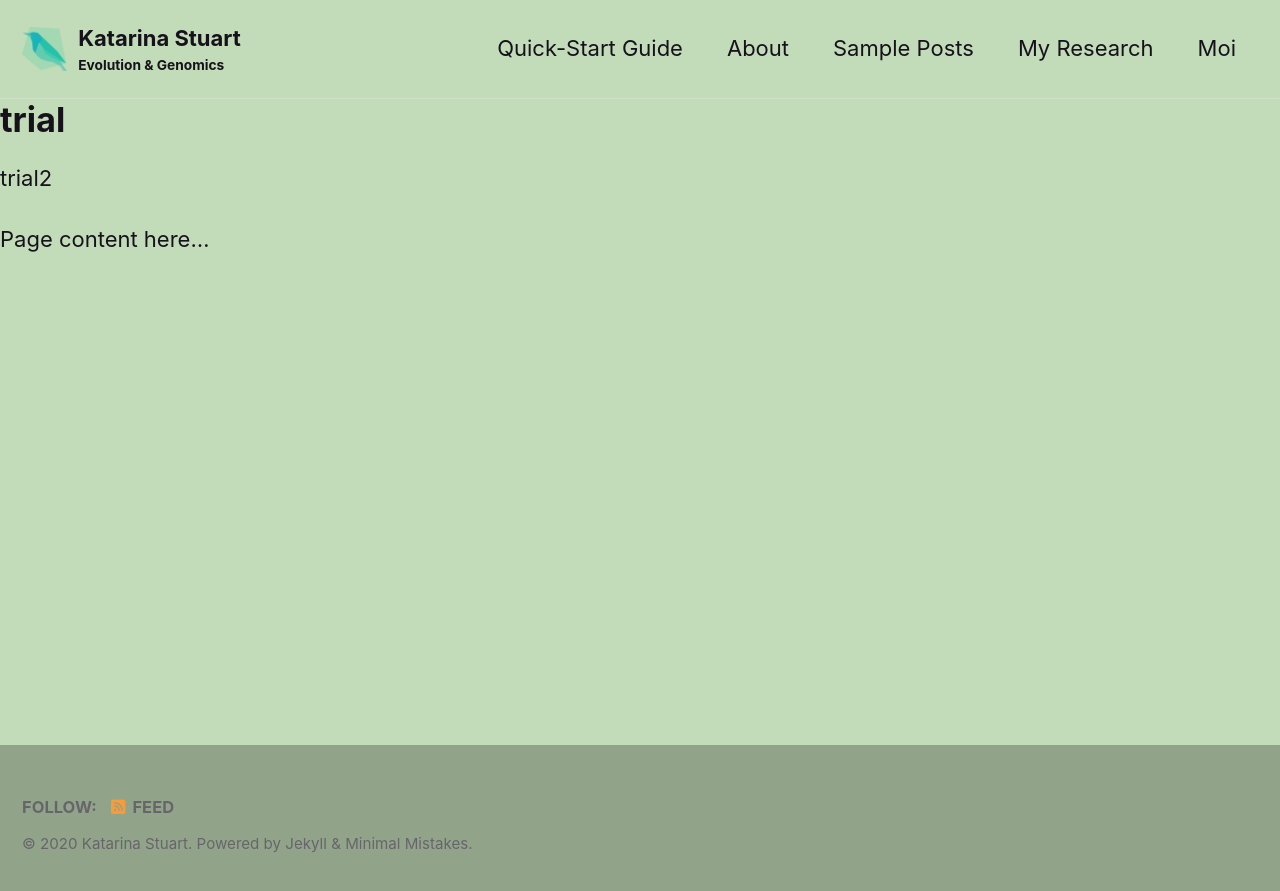
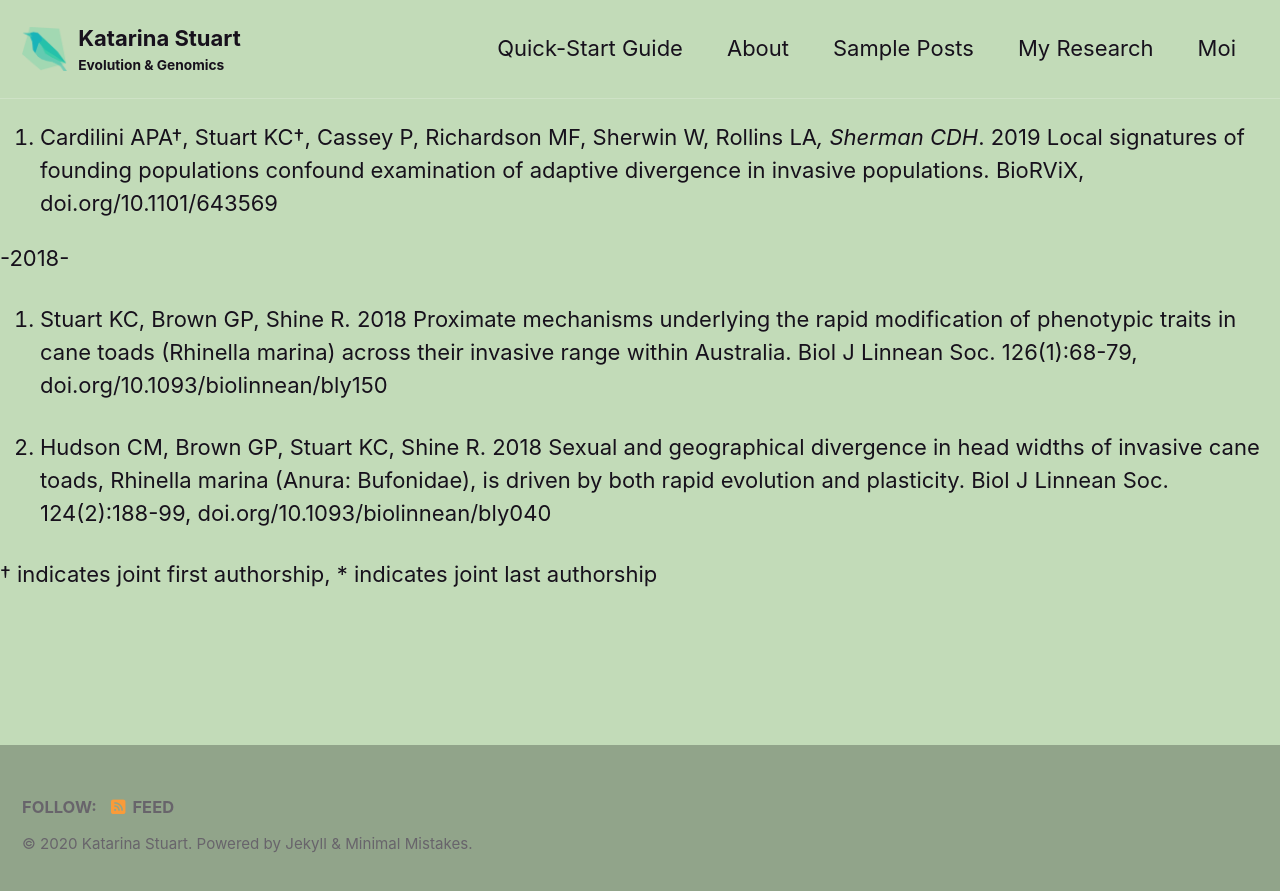
Before and after one commit to katarinastuart/katarinastuart.github.io, a Jekyll site: the page built from _pages/research.md, in a window 1280 px wide. Shown: the top 891 px of the page. Built offline with Jekyll 4.4.1, drawn with Linux system fonts in a browser that asks for light colours; cached includes are drawn as plain includes; nearby versions of some CDN libraries; our own code applies the rules of GitHub Pages for plain Markdown files.

Commit message:
Update research.md

```diff
--- a/_pages/research.md
+++ b/_pages/research.md
@@ -13,6 +13,12 @@ defaults:
       author_profile: true
 
 ---
-<h1> trial </h1>
-<p> trial2 </p>
-Page content here...
+3. Cardilini APA†, Stuart KC†, Cassey P, Richardson MF, Sherwin W, Rollins LA*, Sherman CDH*. 2019 Local signatures of founding populations confound examination of adaptive divergence in invasive populations. BioRViX, doi.org/10.1101/643569
+
+-2018-
+2. Stuart KC, Brown GP, Shine R. 2018 Proximate mechanisms underlying the rapid modification of phenotypic traits in cane toads (Rhinella marina) across their invasive range within Australia. Biol J Linnean Soc. 126(1):68-79, doi.org/10.1093/biolinnean/bly150
+
+1. Hudson CM, Brown GP, Stuart KC, Shine R. 2018 Sexual and geographical divergence in head widths of invasive cane toads, Rhinella marina (Anura: Bufonidae), is driven by both rapid evolution and plasticity. Biol J Linnean Soc. 124(2):188-99, doi.org/10.1093/biolinnean/bly040
+
+
+† indicates joint first authorship, * indicates joint last authorship
```
